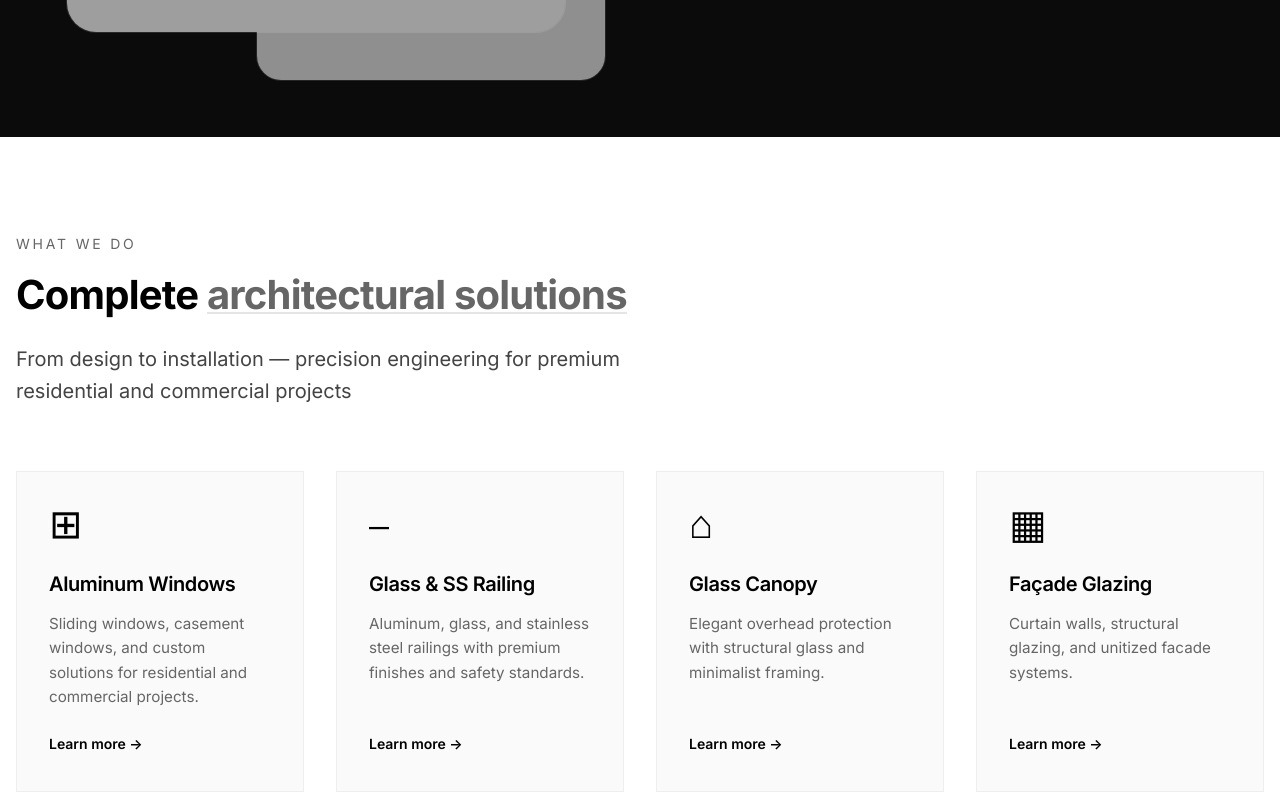
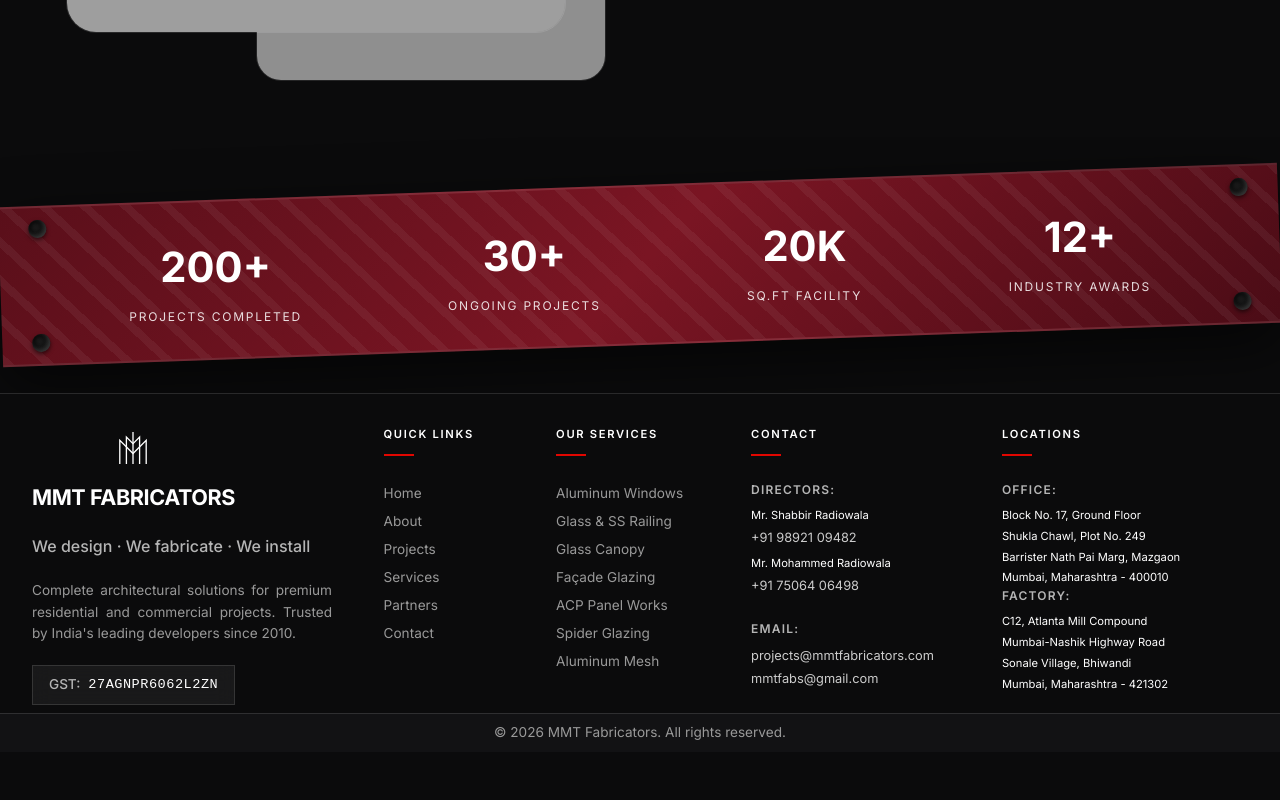
Before and after one commit to kutubkhan786/mmtfabricator-main, a React (Create React App) app: page / in a window 1280 px wide. Shown: the part 1560-2360 px from the top of the page. After the commit the page ends 2312 px from the top, so only its background shows below. Built offline with nearby package versions, Linux system fonts and the light colour scheme; grey boxes are pictures that could not be loaded.

Commit message:
updateded stat component

```diff
--- a/src/components/home/Stats.css
+++ b/src/components/home/Stats.css
@@ -1,74 +1,137 @@
-
-
-/* Stats Strip */
-.stats {
-    display: flex;
-    justify-content: space-between;
-    align-items: center;
-    padding: 2rem;
-    background: var(--black-soft);
-    border: 1px solid var(--border);
-    margin-bottom: 3rem;
-    flex-wrap: wrap;
-    gap: 1rem;
+/* SECTION */
+.crime-stats-section {
+    padding: 3rem 0;
+    /* background: var(--black); */
+    overflow: hidden;
 }
 
-.stat-item {
+/* STRIP */
+.crime-strip {
+    position: relative;
+    transform: rotate(-2deg);
+    background: linear-gradient(135deg,
+            #5a0f1a,
+            #7a1523,
+            #4b0c16);
+    padding: 2rem 0;
+    /* 🔥 reduced height */
+    border-top: 2px solid rgba(255, 255, 255, 0.1);
+    border-bottom: 2px solid rgba(255, 255, 255, 0.1);
+    box-shadow: 0 20px 60px rgba(0, 0, 0, 0.6);
+}
+
+/* Hazard Overlay */
+.crime-strip::before {
+    content: "";
+    position: absolute;
+    inset: 0;
+    background: repeating-linear-gradient(45deg,
+            rgba(255, 255, 255, 0.05) 0px,
+            rgba(255, 255, 255, 0.05) 8px,
+            transparent 8px,
+            transparent 28px);
+    pointer-events: none;
+}
+
+/* CONTENT */
+.crime-content {
+    display: flex;
+    justify-content: space-around;
+    align-items: center;
+    max-width: 1200px;
+    margin: auto;
+    padding: 0 2rem;
+    flex-wrap: wrap;
+    gap: 2rem;
+}
+
+/* STAT ITEM */
+.crime-stat-item {
     display: flex;
     flex-direction: column;
-    align-items: center;
-    flex: 1;
-    min-width: 100px;
+    text-align: center;
+    color: var(--white);
+    transform: rotate(2deg);
+    /* keep data tilted */
+    position: relative;
 }
 
-.stat-value {
-    font-size: 2.25rem;
-    font-weight: 800;
-    color: var(--white);
-    line-height: 1;
-    margin-bottom: 0.25rem;
-    letter-spacing: -0.02em;
+.crime-number {
+    font-size: 2.6rem;
+    /* slightly smaller */
+    font-weight: 900;
+    margin-bottom: 0.4rem;
 }
 
-.stat-label {
+.crime-label {
     font-size: 0.75rem;
     text-transform: uppercase;
-    letter-spacing: 0.1em;
-    color: var(--gray-light);
-    text-align: center;
+    letter-spacing: 0.15em;
+    opacity: 0.85;
 }
 
-.stat-divider {
-    width: 1px;
-    height: 40px;
-    background: var(--border);
+/* REALISTIC BOLT HOLES */
+.bolt {
+    position: absolute;
+    width: 18px;
+    height: 18px;
+    border-radius: 50%;
+    background: radial-gradient(circle at 30% 30%, #222, #000);
+    box-shadow:
+        inset -2px -2px 4px rgba(255, 255, 255, 0.2),
+        inset 2px 2px 6px rgba(0, 0, 0, 0.8),
+        0 2px 4px rgba(0, 0, 0, 0.6);
 }
 
-@media (max-width: 1024px) {
-    .stats-grid {
-        grid-template-columns: repeat(2, 1fr);
+/* Bolt Positions */
+.bolt-1 {
+    top: 12px;
+    left: 30px;
+}
+
+.bolt-2 {
+    top: 12px;
+    right: 30px;
+}
+
+.bolt-3 {
+    bottom: 12px;
+    left: 30px;
+}
+
+.bolt-4 {
+    bottom: 12px;
+    right: 30px;
+}
+
+/* TABLET */
+@media (max-width: 992px) {
+    .crime-strip {
+        transform: rotate(-1deg);
+    }
+
+    .crime-stat-item {
+        transform: rotate(1deg);
     }
 }
 
+/* MOBILE */
 @media (max-width: 768px) {
-    .stats {
-        padding: 4rem 0;
+    .crime-strip {
+        transform: rotate(0deg);
+        padding: 2rem 1rem;
     }
 
-    .stats-title {
-        font-size: 2rem;
+    .crime-stat-item {
+        transform: rotate(0deg);
     }
 
-    .stats-grid {
-        grid-template-columns: 1fr;
-        gap: 1rem;
+    .crime-content {
+        flex-direction: column;
+        gap: 1.5rem;
     }
 
-    .stat-card {
-        padding: 1.5rem;
-    }
-
-    .stat-number {
-        font-size: 2.5rem;
+    .crime-number {
+        font-size: 2.2rem;
     }
 }
--- a/src/components/home/Stats.jsx
+++ b/src/components/home/Stats.jsx
@@ -1,28 +1,80 @@
-import React from 'react';
-import './Stats.css';
+import React, { useEffect, useRef, useState } from "react";
+import "./Stats.css";
+
+const AnimatedNumber = ({ value }) => {
+    const [count, setCount] = useState(0);
+    const ref = useRef(null);
+    const hasAnimated = useRef(false);
+
+    useEffect(() => {
+        const observer = new IntersectionObserver(
+            ([entry]) => {
+                if (entry.isIntersecting && !hasAnimated.current) {
+                    hasAnimated.current = true;
+
+                    const duration = 3000;
+                    const startTime = performance.now();
+                    const target = parseInt(value.replace(/\D/g, ""));
+
+                    const animate = (currentTime) => {
+                        const progress = Math.min(
+                            (currentTime - startTime) / duration,
+                            1
+                        );
+
+                        setCount(Math.floor(progress * target));
+
+                        if (progress < 1) {
+                            requestAnimationFrame(animate);
+                        }
+                    };
+
+                    requestAnimationFrame(animate);
+                }
+            },
+            { threshold: 0.5 }
+        );
+
+        if (ref.current) observer.observe(ref.current);
+
+        return () => observer.disconnect();
+    }, [value]);
+
+    return (
+        <span ref={ref} className="crime-number">
+            {count}
+            {value.includes("+") && "+"}
+            {value.includes("K") && "K"}
+        </span>
+    );
+};
 
 const Stats = () => {
     const stats = [
-        { number: '200+', label: 'Projects Completed', sublabel: 'In last 15+ years' },
-        { number: '30+', label: 'Ongoing Projects', sublabel: 'Currently in execution' },
-        { number: '20k', label: 'Sq.ft Facility', sublabel: 'Ground + 1 floor' },
-        { number: '12+', label: 'Awards', sublabel: 'Industry recognition' },
+        { number: "200+", label: "Projects Completed" },
+        { number: "30+", label: "Ongoing Projects" },
+        { number: "20K", label: "Sq.ft Facility" },
+        { number: "12+", label: "Industry Awards" },
     ];
 
     return (
-        <section className="stats">
-            {/* Stats Strip */}
-            <div className="stats">
-                {stats.map((stat, index) => (
-                    <React.Fragment key={index}>
-                        <div className="stat-item">
-                            <span className="stat-value">{stat.number}</span>
-                            <span className="stat-label">{stat.label}</span>
-                            {stat.sublabel && <span className="stat-sublabel">{stat.sublabel}</span>}
+        <section className="crime-stats-section">
+            <div className="crime-strip">
+                <div className="bolt bolt-1"></div>
+                <div className="bolt bolt-2"></div>
+                <div className="bolt bolt-3"></div>
+                <div className="bolt bolt-4"></div>
+
+                <div className="crime-content">
+                    {stats.map((stat, index) => (
+                        <div className="crime-stat-item" key={index}>
+                            <AnimatedNumber value={stat.number} />
+                            <span className="crime-label">
+                                {stat.label}
+                            </span>
                         </div>
-                        {index < stats.length - 1 && <div className="stat-divider"></div>}
-                    </React.Fragment>
-                ))}
+                    ))}
+                </div>
             </div>
         </section>
     );
--- a/src/index.css
+++ b/src/index.css
@@ -12,6 +12,7 @@
   -moz-osx-font-smoothing: grayscale;
   line-height: 1.6;
   color: #111;
+  background: var(--black);
 }
 
 code {
--- a/src/pages/HomePage.jsx
+++ b/src/pages/HomePage.jsx
@@ -1,10 +1,10 @@
 import React from 'react';
 import Hero from '../components/home/Hero';
-import Services from '../components/home/Services';
+// import Services from '../components/home/Services';
 import Stats from '../components/home/Stats';
-import FeaturedProjects from '../components/home/FeaturedProjects';
-import Clients from '../components/home/Clients';
-import Awards from '../components/home/Awards';
+// import FeaturedProjects from '../components/home/FeaturedProjects';
+// import Clients from '../components/home/Clients';
+// import Awards from '../components/home/Awards';
 import './HomePage.css';
 import About from '../components/home/About';
 
@@ -13,11 +13,11 @@
         <>
             <Hero />
             <About />
-            <Services />
+            {/* <Services /> */}
             <Stats />
-            <FeaturedProjects />
-            <Clients />
-            <Awards />
+            {/* <FeaturedProjects /> */}
+            {/* <Clients /> */}
+            {/* <Awards /> */}
         </>
     );
 };
```
